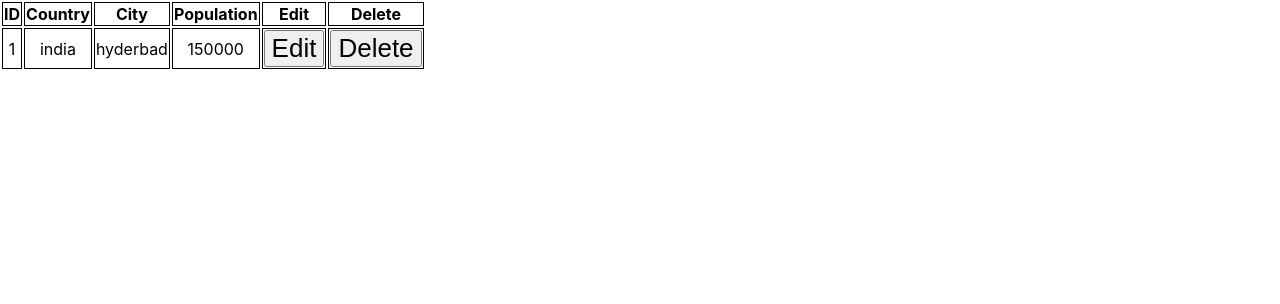
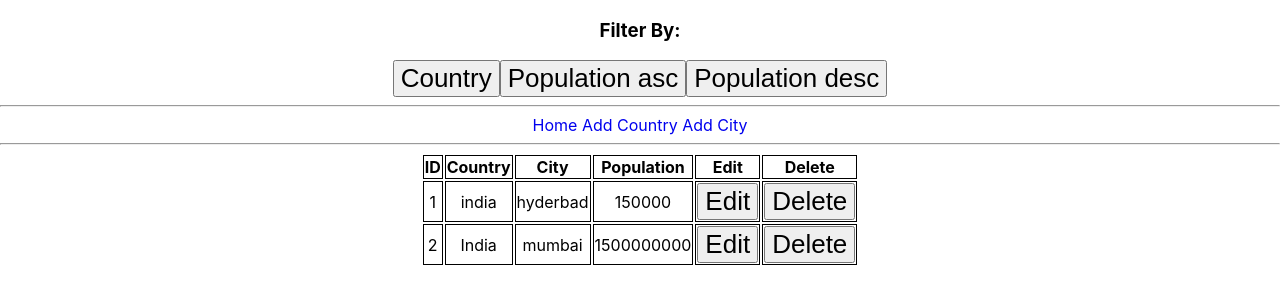
Before and after one commit to jeevan243/City-Country, a React (Vite) app in the folder city-country/: page / in a window 1280 px wide. Shown: the top 304 px of the page. Built offline with nearby package versions, Linux system fonts and the light colour scheme; data requests are answered from the project's data file.

Commit message:
sorting added

```diff
--- a/city-country/db.json
+++ b/city-country/db.json
@@ -5,12 +5,22 @@
       "population": "150000",
       "country": "india",
       "id": 1
+    },
+    {
+      "cityname": "mumbai",
+      "population": "1500000000",
+      "country": "India",
+      "id": 2
     }
   ],
   "countries": [
     {
       "name": "Dubai",
       "id": 1
+    },
+    {
+      "name": "India",
+      "id": 2
     }
   ]
 }
--- a/city-country/src/App.css
+++ b/city-country/src/App.css
@@ -32,6 +32,7 @@
   from {
     transform: rotate(0deg);
   }
+
   to {
     transform: rotate(360deg);
   }
@@ -40,8 +41,15 @@
 button {
   font-size: calc(10px + 2vmin);
 }
+
 td,
 th {
   border: 1px solid black;
 
 }
+
+table {
+  /* background-color: teal; */
+  justify-content: space-between;
+  margin: auto;
+}
--- a/city-country/src/Components/home.jsx
+++ b/city-country/src/Components/home.jsx
@@ -1,5 +1,6 @@
 import axios from "axios";
 import { useEffect, useState } from "react";
+import { Link } from "react-router-dom";
 
 export const Home = () => {
   const [data, setData] = useState([]);
@@ -14,9 +15,73 @@ export const Home = () => {
     });
   };
 
+  //delete
+  function handleDelete(e) {
+    let { id } = e.target;
+    console.log(e);
+  }
+  //sort country
+
+  function handleCountry() {
+    data.sort(function (a, b) {
+      return a.country.localeCompare(b.country);
+    });
+    console.log(data);
+    setData([...data]);
+  }
+
+  //sort by population
+  function handlePopulation(value) {
+    if (value == 1) {
+      data.sort(function (a, b) {
+        return a.population - b.population;
+      });
+    } else {
+      data.sort(function (a, b) {
+        return b.population - a.population;
+      });
+    }
+    setData([...data]);
+  }
+
   return (
     <>
       <div>
+        <h3>Filter By:</h3>
+        <button variant="text" onClick={handleCountry}>
+          Country
+        </button>
+        <button
+          variant="text"
+          onClick={() => {
+            handlePopulation(1);
+          }}
+        >
+          Population asc
+        </button>
+        <button
+          variant="text"
+          onClick={() => {
+            handlePopulation(-1);
+          }}
+        >
+          Population desc
+        </button>
+        <hr />
+      </div>
+      <div id="links">
+        <Link to={"/"} style={{ textDecoration: "none" }}>
+          Home
+        </Link>{" "}
+        <Link to={"/addcountry"} style={{ textDecoration: "none" }}>
+          Add Country
+        </Link>{" "}
+        <Link to={"/addcity"} style={{ textDecoration: "none" }}>
+          Add City
+        </Link>
+      </div>
+      <hr />
+      <div id="table">
         <table>
           <thead>
             <tr>
@@ -41,7 +106,13 @@ export const Home = () => {
                       <button>Edit</button>
                     </td>
                     <td>
-                      <button>Delete</button>
+                      <button
+                        onClick={(e) => {
+                          handleDelete(e);
+                        }}
+                      >
+                        Delete
+                      </button>
                     </td>
                   </tr>
                 </>
```
